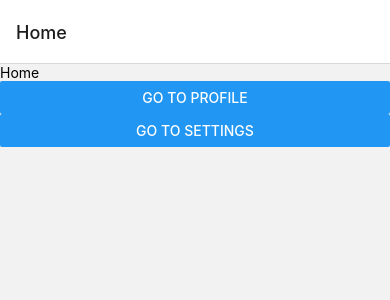
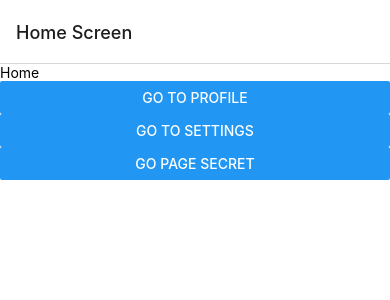
Before and after one commit to frankops11/rn-routing-app, a React Native app: screen /Home in a window 390 px wide. Shown: the top 300 px of the page. Built offline with nearby package versions, Linux system fonts and the light colour scheme.

Commit message:
feat(navigation): type props and pass data between screens

```diff
--- a/src/router/StackRouter.tsx
+++ b/src/router/StackRouter.tsx
@@ -3,16 +3,46 @@ import {createStackNavigator} from '@react-navigation/stack';
 import Home from '../screens/Home';
 import Profile from '../screens/Profile';
 import Settings from '../screens/Settings';
+import Secret from '../screens/Secret';
+import {RootStackParamList} from '../types/navigationTypes';
 
-const Stack = createStackNavigator();
+const Stack = createStackNavigator<RootStackParamList>();
 
 const RouterStack = () => {
   return (
-    <Stack.Navigator>
-      <Stack.Screen name="Home" component={Home} />
-      {/* <Stack.Screen name="Notifications" component={Notifications} /> */}
-      <Stack.Screen name="Profile" component={Profile} />
+    <Stack.Navigator
+      initialRouteName="Home"
+      screenOptions={{
+        headerStyle: {
+          shadowColor: 'transparent',
+          elevation: 0,
+        },
+        cardStyle: {
+          backgroundColor: '#ffffff',
+        },
+      }}>
+      <Stack.Screen
+        name="Profile"
+        options={{
+          headerBackTitleVisible: false,
+        }}
+        component={Profile}
+      />
+      <Stack.Screen
+        name="Home"
+        options={{
+          title: 'Home Screen',
+        }}
+        component={Home}
+      />
       <Stack.Screen name="Settings" component={Settings} />
+      <Stack.Screen
+        name="Secret"
+        component={Secret}
+        options={{
+          headerBackTitleVisible: false,
+        }}
+      />
     </Stack.Navigator>
   );
 };
--- a/src/screens/Home.tsx
+++ b/src/screens/Home.tsx
@@ -1,10 +1,11 @@
 import {StackScreenProps} from '@react-navigation/stack';
 import React from 'react';
 import {Button, Text, View} from 'react-native';
+import {RootStackParamList} from '../types/navigationTypes';
 
-interface HomeProps extends StackScreenProps<any, any> {}
+type HomeScreenProps = StackScreenProps<RootStackParamList, 'Home'>;
 
-const Home: React.FC<HomeProps> = ({navigation}) => {
+const Home: React.FC<HomeScreenProps> = ({navigation}) => {
   return (
     <View>
       <Text>Home</Text>
@@ -14,7 +15,15 @@ const Home: React.FC<HomeProps> = ({navigation}) => {
       />
       <Button
         title="Go to settings"
-        onPress={() => navigation.navigate('Settings')}
+        onPress={() => navigation.navigate('Profile')}
+      />
+      <Button
+        title="Go page Secret"
+        onPress={() =>
+          navigation.navigate('Secret', {
+            name: 'Francisco ',
+          })
+        }
       />
     </View>
   );
--- /dev/null
+++ b/src/screens/Secret.tsx
@@ -0,0 +1,16 @@
+import {StackScreenProps} from '@react-navigation/stack';
+import React from 'react';
+import {View, Text} from 'react-native';
+import {RootStackParamList} from '../types/navigationTypes';
+
+type SecretScreenProps = StackScreenProps<RootStackParamList, 'Secret'>;
+
+const Secret = ({route}: SecretScreenProps) => {
+  return (
+    <View>
+      <Text>Hello {route.params.name} :D</Text>
+    </View>
+  );
+};
+
+export default Secret;
--- /dev/null
+++ b/src/types/navigationTypes.ts
@@ -0,0 +1,5 @@
+export type RootStackParamList = {
+  Home: undefined;
+  Profile: undefined;
+  Secret: {name: string};
+};
```
Also changed, not shown: src/theme/AppTheme.tsx (added, +9 -0 lines), 2 other files (tests, documents, lock files or other folders).
